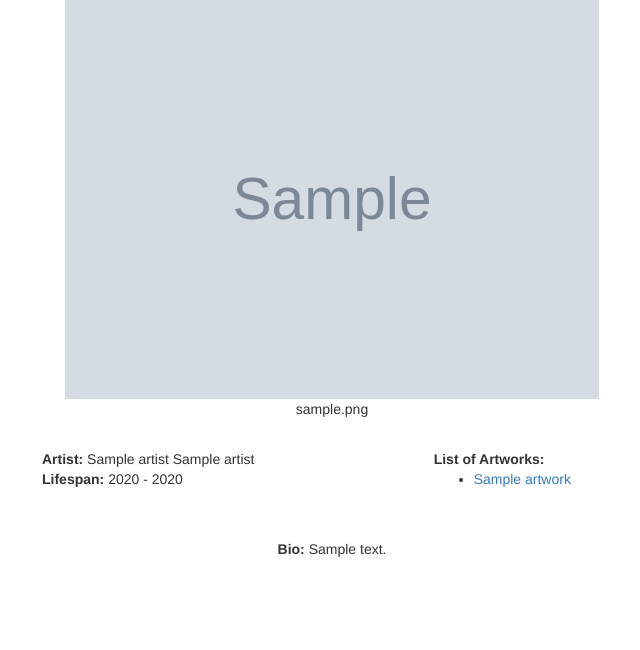
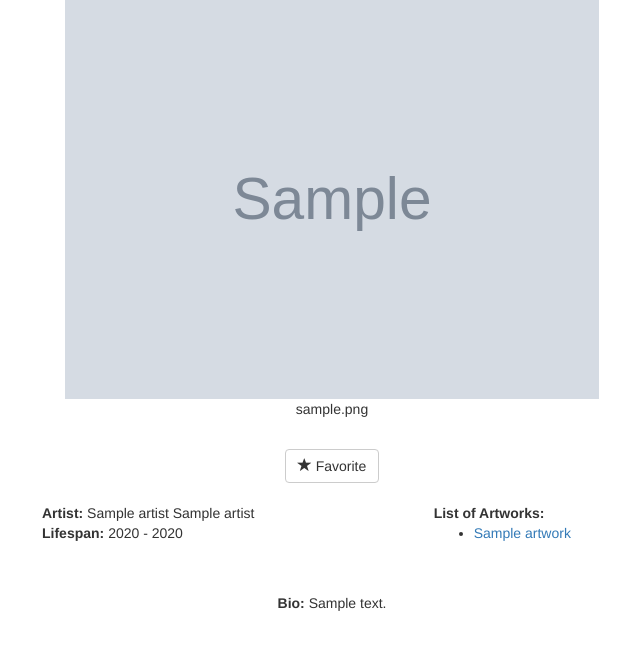
Before and after one commit to mdose/Xibbit, a Flask app: page /artists/1 in a window 1280 px wide. Shown: the part 120-770 px from the top of the page, without its empty margins (308-948 px from the left). Run offline with Flask 2, Linux system fonts and the light colour scheme; the visitor is signed in with stand-in values (Sample User, id 1); tables that the repository leaves empty hold one stand-in row (values such as "Sample post"); grey boxes marked "Sample" are stand-in pictures; some libraries are stand-ins or nearby versions.

Commit message:
Completed UserArtist and UserCollection add/delete features; can now press button and favorite stuff to the DB for all 3 User association tables! Yay!

```diff
--- a/server.py
+++ b/server.py
@@ -147,29 +147,73 @@ def show_user(user_id):
     return render_template("profile.html", user=user)
 
 
-@app.route("/toggle.json")
+@app.route("/toggle/art.json")
 def toggle_fav_art_to_db():
     """Toggle art favorited by a user to to UserArt Table"""
 
+    user_id = session['current_user']
     art_id = request.args.get("art_id")
-    user_id = session['current_user']
-    # user_list = []
-
     # getting art_id via js object key rather than "name" HTML element
 
-    favorite = UserArt.query.filter_by(user_id=user_id, art_id=art_id).first()
+    favorite_art = UserArt.query.filter_by(user_id=user_id, art_id=art_id).first()
 
-    if favorite:
+    if favorite_art:
         # If favorite already exists in db for this user, remove it
         # user_list.artworks.pop(favorite)
-        db.session.delete(favorite)
+        db.session.delete(favorite_art)
         db.session.commit()
 
     else:
-        new_favorite = UserArt(user_id=user_id, art_id=art_id)
+        new_favorite_art = UserArt(user_id=user_id, art_id=art_id)
         # If favorite already exists in db for this user, add it
         # user_list.artworks.append(favorite)
-        db.session.add(new_favorite)
+        db.session.add(new_favorite_art)
+        db.session.commit()
+
+    result = "Success!"
+
+    return result
+
+
+@app.route("/toggle/artist.json")
+def toggle_fav_artist_to_db():
+    """Toggle artist favorited by a user to to UserArtist Table"""
+
+    user_id = session['current_user']
+    artist_id = request.args.get("artist_id")
+
+    favorite_artist = UserArtist.query.filter_by(user_id=user_id, artist_id=artist_id).first()
+
+    if favorite_artist:
+        db.session.delete(favorite_artist)
+        db.session.commit()
+
+    else:
+        new_favorite_artist = UserArtist(user_id=user_id, artist_id=artist_id)
+        db.session.add(new_favorite_artist)
+        db.session.commit()
+
+    result = "Success!"
+
+    return result
+
+
+@app.route("/toggle/collection.json")
+def toggle_fav_collection_to_db():
+    """Toggle collection favorited by a user to to UserCollection Table"""
+
+    user_id = session['current_user']
+    collection_id = request.args.get("collection_id")
+
+    favorite_collection = UserCollection.query.filter_by(user_id=user_id, collection_id=collection_id).first()
+
+    if favorite_collection:
+        db.session.delete(favorite_collection)
+        db.session.commit()
+
+    else:
+        new_favorite_collection = UserCollection(user_id=user_id, collection_id=collection_id)
+        db.session.add(new_favorite_collection)
         db.session.commit()
 
     result = "Success!"
@@ -193,9 +237,6 @@ def show_art(art_id):
     user_id = session['current_user']
     favorite = UserArt.query.filter_by(user_id=user_id, art_id=art_id).first()
     is_favorited = favorite is not None
-    # if art == None:
-    #     flash("Artwork %s not yet added to the db." % art_id)
-    #     return redirect("/")
 
     return render_template("artworks.html", art=art, is_favorited=is_favorited)
 
@@ -213,7 +254,11 @@ def show_artist(artist_id):
     """Generates the display page for each artist in db."""
 
     artist = Artist.query.filter_by(artist_id=artist_id).first()
-    return render_template("artists.html", artist=artist)
+    user_id = session['current_user']
+    favorite = UserArtist.query.filter_by(user_id=user_id, artist_id=artist_id).first()
+    is_favorited = favorite is not None
+
+    return render_template("artists.html", artist=artist, is_favorited=is_favorited)
 
 
 @app.route('/collections')
@@ -229,7 +274,11 @@ def show_collection(collection_id):
     """Generates the display page for each collection in db."""
 
     collection = Collection.query.filter_by(collection_id=collection_id).first()
-    return render_template("museums.html", collection=collection)
+    user_id = session['current_user']
+    favorite = UserCollection.query.filter_by(user_id=user_id, collection_id=collection_id).first()
+    is_favorited = favorite is not None
+
+    return render_template("museums.html", collection=collection, is_favorited=is_favorited)
 
 ################################################################################
 
--- a/static/js/favorites.js
+++ b/static/js/favorites.js
@@ -21,14 +21,14 @@ function toggleButton(evt) {
 }
 
 function toggleFavoriteArt(evt) {
-    // Add favorited Art to the DB on the UserArt Table
+    // Favor and unfavor Art to the DB on the UserArt Table
 
     evt.preventDefault();
     // keeps page from reloading right away
 
-    var art_id = $("#hidden_art_id").val()
+    var art_id = $("#hidden_art_id").val();
     // passes (unique) art_id from jinja/html to js using the .val() func
-    $.get("/toggle.json", {"art_id": art_id}, toggleButton);
+    $.get("/toggle/art.json", {"art_id": art_id}, toggleButton);
     //AJAX get request: goes to special /toggle route (to avoid confusion of
     // "/artworks/" + $("#hidden_art_id").val() + ".json" URL complexities to Flask),
     // passes OPTIONAL get info to the server (here we pass the art_id pulled from Jinja
@@ -36,7 +36,37 @@ function toggleFavoriteArt(evt) {
     // and lastly declare the success funtion that will happen once info is returned from the server
 }
 
+function toggleFavoriteArtist(evt) {
+    // Favor and unfavor Artist to the DB on the UserArtist Table
+
+    evt.preventDefault();
+
+    var artist_id = $("#hidden_artist_id").val();
+
+    $.get("/toggle/artist.json", {"artist_id": artist_id}, toggleButton);
+}
+
+function toggleFavoriteCollection(evt) {
+    // Favor and unfavor Collections to the DB on the UserCollection Table
+
+    evt.preventDefault();
+
+    var collection_id = $("#hidden_collection_id").val();
+
+    $.get("/toggle/collection.json", {"collection_id": collection_id}, toggleButton);
+}
+
 $(document).ready(function () {
     // AJAX EventListener: When 'click' on fav btn, initiate toggleFavoriteArt func
-    $('#favorite-btn').on('click', toggleFavoriteArt);
+    $('#favorite-art-btn').on('click', toggleFavoriteArt);
 });
+
+$(document).ready(function () {
+    // AJAX EventListener: When 'click' on fav btn, initiate toggleFavoriteArtist func
+    $('#favorite-artist-btn').on('click', toggleFavoriteArtist);
+});
+
+$(document).ready(function () {
+    // AJAX EventListener: When 'click' on fav btn, initiate toggleFavoriteCollection func
+    $('#favorite-collection-btn').on('click', toggleFavoriteCollection);
+});
--- a/templates/artists.html
+++ b/templates/artists.html
@@ -28,6 +28,19 @@
         {% endif %}
       </div>
 
+      <div>
+        <br>
+        <center>
+          <button type="button" id="favorite-artist-btn" class="btn btn-default btn-md" style="text-align:right">
+            {% if is_favorited %}
+              <span class="glyphicon glyphicon-star" id="favorite"></span> Favorite
+            {% else %}
+              <span class="glyphicon glyphicon-star-empty" id="favorite"></span> Favorite
+            {% endif %}
+          </button>
+        </center>
+      </div>
+
       <div class="row">
         <div class="col-xs-offset-3 col-xs-4">
           <br>
@@ -38,6 +51,8 @@
             {{artist.primary_name}} {{artist.secondary_name}}
           {% endif %}
           <br>
+
+          <input type="hidden" id="hidden_artist_id" value="{{ artist.artist_id }}">
 
           {% if artist.birth_year != None%}
           <strong>Lifespan:</strong>
--- a/templates/artworks.html
+++ b/templates/artworks.html
@@ -8,9 +8,7 @@
         <center><img src="{{ art.image_url }}" height="400" padding="10px"></center>
         <br>
         <center>
-
-          <!-- TODO: Jinja Logic to show filled in star if user already faved -->
-          <button type="button" id="favorite-btn" class="btn btn-default btn-md" style="text-align:right">
+          <button type="button" id="favorite-art-btn" class="btn btn-default btn-md" style="text-align:right">
             {% if is_favorited %}
               <span class="glyphicon glyphicon-star" id="favorite"></span> Favorite
             {% else %}
```
Also changed, not shown: templates/museums.html (+15 -0 lines).
